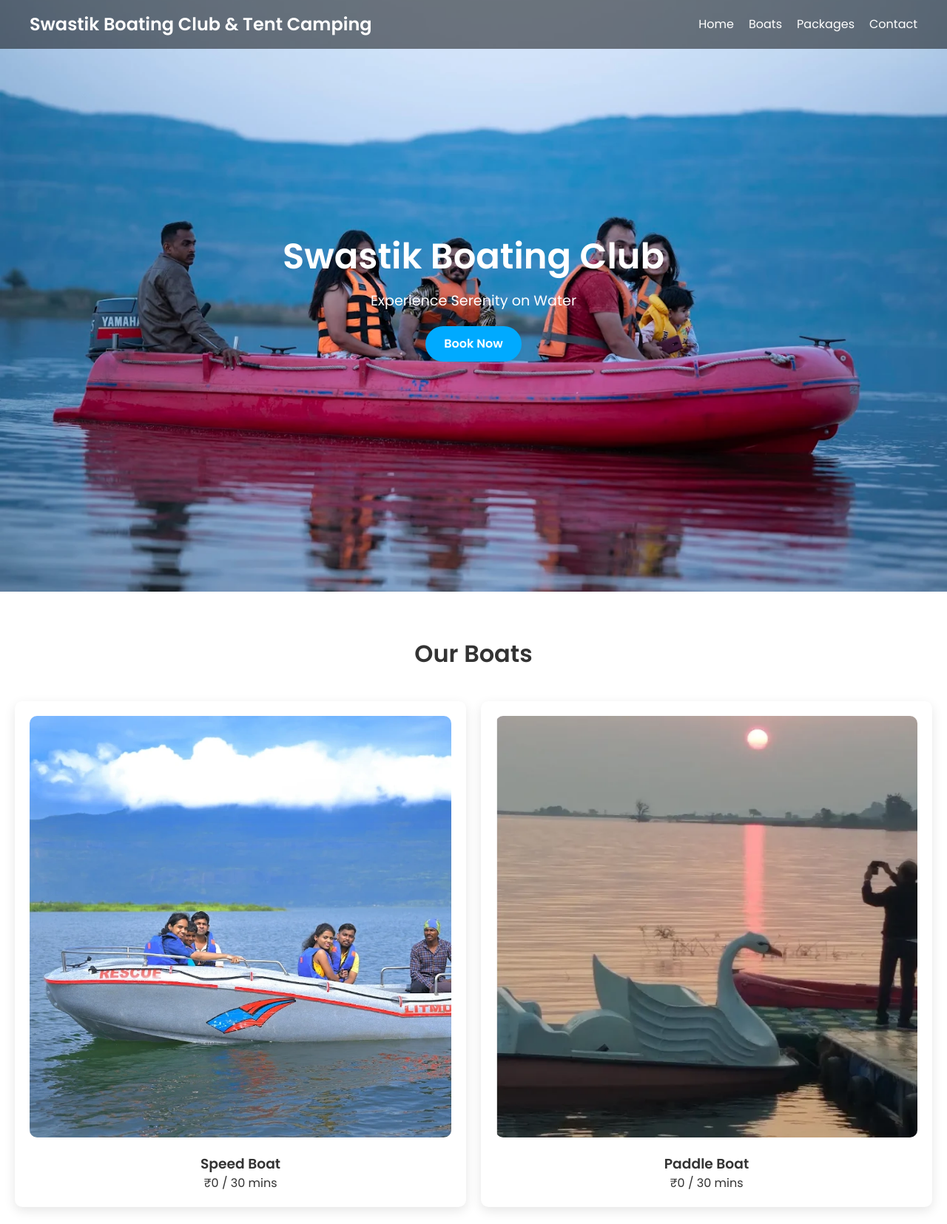
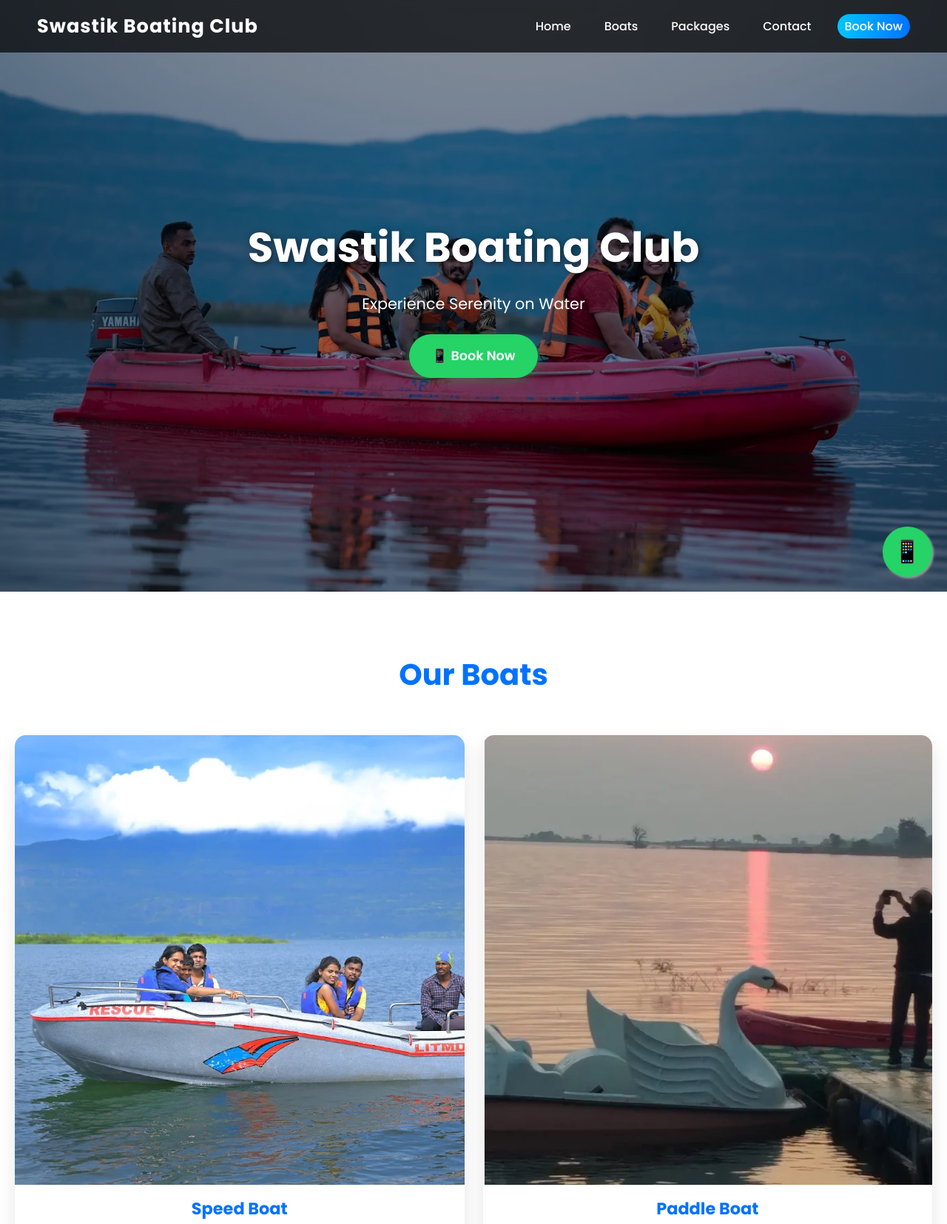
Before and after one commit to gigaforcetech-del/swastikboatingclub, a plain HTML site: page index.html in a window 1280 px wide. Shown: the top 1655 px of the page at 74% size. Drawn offline with Linux system fonts and the light colour scheme.

Commit message:
css& html combined

```diff
--- a/index.css
+++ /dev/null
@@ -1,187 +0,0 @@
-:root {
-    --primary: #0ea5e9; /* Modern Water Blue */
-    --accent: #f97316;  /* Camping Orange */
-    --dark: #0f172a;
-    --light: #f8fafc;
-}
-
-* {
-    margin: 0;
-    padding: 0;
-    box-sizing: border-box;
-}
-
-body {
-    font-family: 'Poppins', sans-serif;
-    background-color: var(--light);
-    color: var(--dark);
-    line-height: 1.6;
-}
-
-.container {
-    max-width: 1200px;
-    margin: auto;
-    padding: 0 20px;
-}
-
-/* Navigation */
-header {
-    background: rgba(255, 255, 255, 0.95);
-    padding: 15px 0;
-    position: sticky;
-    top: 0;
-    z-index: 1000;
-    backdrop-filter: blur(10px);
-}
-
-nav {
-    display: flex;
-    justify-content: space-between;
-    align-items: center;
-}
-
-.logo {
-    font-size: 1.5rem;
-    font-weight: 700;
-    letter-spacing: 1px;
-}
-
-.logo span { color: var(--primary); }
-
-.nav-links {
-    display: flex;
-    list-style: none;
-    align-items: center;
-}
-
-.nav-links li a {
-    text-decoration: none;
-    color: var(--dark);
-    margin: 0 15px;
-    font-weight: 500;
-    transition: 0.3s;
-}
-
-.nav-links li a:hover { color: var(--primary); }
-
-.nav-btn {
-    background: var(--primary);
-    color: white !important;
-    padding: 8px 20px;
-    border-radius: 50px;
-}
-
-/* Hero Section */
-.hero {
-    height: 90vh;
-    background: url('https://images.unsplash.com/photo-1501785888041-af3ef285b470?auto=format&fit=crop&q=80&w=1600') center/cover;
-}
-
-.hero-overlay {
-    height: 100%;
-    background: rgba(15, 23, 42, 0.5);
-    display: flex;
-    align-items: center;
-    justify-content: center;
-}
-
-.hero-content {
-    text-align: center;
-    color: white;
-    max-width: 800px;
-}
-
-.badge {
-    background: var(--accent);
-    padding: 5px 15px;
-    border-radius: 20px;
-    font-size: 0.8rem;
-    text-transform: uppercase;
-}
-
-.hero-content h1 {
-    font-size: 4rem;
-    margin: 20px 0;
-    line-height: 1.1;
-}
-
-/* Cards & Grid */
-.section { padding: 100px 0; }
-
-.section-header { text-align: center; margin-bottom: 50px; }
-
-.line {
-    width: 60px;
-    height: 4px;
-    background: var(--primary);
-    margin: 10px auto;
-}
-
-.grid {
-    display: grid;
-    grid-template-columns: repeat(auto-fit, minmax(300px, 1fr));
-    gap: 30px;
-}
-
-.card {
-    background: white;
-    padding: 40px;
-    border-radius: 20px;
-    box-shadow: 0 10px 30px rgba(0,0,0,0.05);
-    transition: 0.4s;
-    text-align: center;
-}
-
-.card:hover { transform: translateY(-10px); }
-
-.card-icon { font-size: 3rem; margin-bottom: 20px; }
-
-/* Buttons */
-.btn {
-    padding: 15px 35px;
-    border-radius: 50px;
-    text-decoration: none;
-    font-weight: 600;
-    display: inline-block;
-    transition: 0.3s;
-}
-
-.btn-primary { background: var(--primary); color: white; margin-right: 15px; }
-
-.btn-outline { border: 2px solid white; color: white; }
-
-.btn-primary:hover { background: #0284c7; }
-
-/* Location Section */
-.location-section { background: #f1f5f9; padding: 80px 0; }
-
-.grid-2 {
-    display: grid;
-    grid-template-columns: 1fr 1fr;
-    gap: 50px;
-    align-items: center;
-}
-
-.map-box {
-    background: #cbd5e1;
-    height: 300px;
-    border-radius: 20px;
-    display: flex;
-    align-items: center;
-    justify-content: center;
-    font-weight: bold;
-}
-
-footer {
-    background: var(--dark);
-    color: white;
-    padding: 40px 0;
-    text-align: center;
-}
-
-/* Mobile Responsive */
-@media (max-width: 768px) {
-    .hero-content h1 { font-size: 2.5rem; }
-    .nav-links { display: none; }
-    .grid-2 { grid-template-columns: 1fr; }
-}
--- a/index.html
+++ b/index.html
@@ -4,127 +4,166 @@
 <meta charset="UTF-8">
 <meta name="viewport" content="width=device-width, initial-scale=1.0">
 <title>Swastik Boating Club & Tent Camping</title>
-<link href="https://fonts.googleapis.com/css2?family=Poppins:wght@300;400;600&display=swap" rel="stylesheet">
+<link href="https://fonts.googleapis.com/css2?family=Poppins:wght@300;400;500;600;700&display=swap" rel="stylesheet">
 <style>
+/* --- GLOBAL STYLES --- */
 * { margin: 0; padding: 0; box-sizing: border-box; }
-body { font-family: 'Poppins', sans-serif; color: #333; line-height: 1.5; }
+body { font-family: 'Poppins', sans-serif; line-height: 1.6; color: #333; scroll-behavior: smooth; }
+a { text-decoration: none; }
+ul { list-style: none; }
 
+/* --- NAVBAR --- */
 nav {
   position: fixed;
-  top: 0;
+  top: 0; left: 0;
   width: 100%;
-  background: rgba(0,0,0,0.5);
-  color: white;
+  background: rgba(0,0,0,0.7);
+  color: #fff;
   display: flex;
   justify-content: space-between;
   align-items: center;
-  padding: 15px 40px;
-  z-index: 1000;
+  padding: 15px 50px;
+  z-index: 999;
+  backdrop-filter: blur(6px);
 }
-nav h2 { font-size: 1.5rem; }
-nav ul { display: flex; list-style: none; }
-nav ul li { margin-left: 20px; }
-nav ul li a { color: white; text-decoration: none; font-weight: 500; }
+nav h2 { font-weight: 700; font-size: 1.6rem; letter-spacing: 1px; }
+.nav-links { display: flex; gap: 25px; align-items: center; }
+.nav-links li a { color: #fff; font-weight: 500; transition: 0.3s; padding: 5px 10px; }
+.nav-links li a:hover { color: #00d4ff; }
+.nav-btn { background: linear-gradient(90deg,#00c6ff,#0072ff); padding: 8px 18px; border-radius: 50px; font-weight: 600; }
 
-header {
+/* --- HERO SECTION --- */
+.hero {
   height: 100vh;
-  background: url('../images/boatmain.webp') no-repeat center/cover;
+  background: linear-gradient(rgba(0,0,0,0.4), rgba(0,0,0,0.4)), url('../images/boatmain.webp') center/cover no-repeat;
   display: flex;
-  flex-direction: column;
   justify-content: center;
   align-items: center;
-  color: white;
   text-align: center;
+  color: #fff;
   padding: 0 20px;
 }
-header h1 { font-size: 3rem; margin-bottom: 10px; }
-header p { margin-bottom: 20px; font-size: 1.2rem; }
-.btn {
-  padding: 12px 25px;
-  background: #00aaff;
+.hero-content h1 { font-size: 3.5rem; font-weight: 700; margin-bottom: 15px; text-shadow: 2px 2px 8px rgba(0,0,0,0.5); }
+.hero-content p { font-size: 1.3rem; margin-bottom: 25px; }
+.booking-btn {
+  background-color: #25D366;
   color: white;
-  border-radius: 25px;
+  padding: 15px 30px;
+  font-size: 1.1rem;
   font-weight: 600;
-  display: inline-block;
-  text-decoration: none;
+  border: none;
+  border-radius: 50px;
+  cursor: pointer;
+  box-shadow: 0 4px 15px rgba(37, 211, 102, 0.3);
+  transition: all 0.3s ease;
+  display: inline-flex;
+  align-items: center;
+  gap: 10px;
+}
+.booking-btn:hover {
+  background-color: #128C7E;
+  transform: translateY(-3px);
+  box-shadow: 0 6px 20px rgba(37, 211, 102, 0.4);
+  color: white;
 }
 
-section { padding: 60px 20px; text-align: center; }
-section h2 { font-size: 2rem; margin-bottom: 40px; }
+/* --- SECTIONS --- */
+section { padding: 80px 20px; text-align: center; }
+section h2 { font-size: 2.5rem; margin-bottom: 50px; font-weight: 700; color: #0072ff; }
 
+/* --- CARDS --- */
 .cards {
   display: grid;
-  grid-template-columns: repeat(auto-fit, minmax(250px, 1fr));
-  gap: 20px;
+  grid-template-columns: repeat(auto-fit, minmax(280px, 1fr));
+  gap: 25px;
 }
 .card {
-  padding: 20px;
-  border-radius: 10px;
-  box-shadow: 0 5px 15px rgba(0,0,0,0.1);
   background: #fff;
+  border-radius: 15px;
+  overflow: hidden;
+  box-shadow: 0 10px 25px rgba(0,0,0,0.1);
+  transition: 0.3s;
 }
-.card img {
+.card:hover { transform: translateY(-5px); box-shadow: 0 15px 30px rgba(0,0,0,0.2); }
+.card img { width: 100%; display: block; }
+.card h3 { font-size: 1.4rem; margin: 15px 0 10px; color: #0072ff; }
+.card p { font-size: 1rem; color: #555; margin-bottom: 15px; }
+
+/* --- MAP --- */
+.map-box iframe {
   width: 100%;
-  height: auto;
-  border-radius: 10px;
-  margin-bottom: 15px;
+  max-width: 700px;
+  height: 350px;
+  border: 0;
+  border-radius: 15px;
+  box-shadow: 0 10px 25px rgba(0,0,0,0.2);
+  margin-top: 20px;
 }
 
-.map-box iframe {
-  width: 100%;
-  max-width: 600px;
-  height: 300px;
-  border: 0;
-  border-radius: 10px;
+/* --- FOOTER --- */
+footer {
+  background: #0b0b0b;
+  color: #fff;
+  padding: 25px 20px;
+  text-align: center;
+  font-weight: 500;
 }
 
-footer {
-  background: #222;
-  color: white;
-  padding: 20px;
+/* --- FLOATING WHATSAPP BUTTON --- */
+.whatsapp-float {
+  position: fixed;
+  bottom: 20px;
+  right: 20px;
+  background-color: #25D366;
+  color: #FFF;
+  border-radius: 50px;
   text-align: center;
+  font-size: 30px;
+  box-shadow: 2px 2px 3px #999;
+  z-index: 10000;
+  padding: 10px 15px;
 }
 
-/* Mobile Responsive */
-@media screen and (max-width: 768px) {
-  nav {
-    flex-direction: column;
-    padding: 10px 20px;
-  }
-  nav ul {
-    flex-direction: column;
-    margin-top: 10px;
-  }
-  nav ul li {
-    margin: 10px 0;
-  }
-  header h1 { font-size: 2rem; }
-  header p { font-size: 1rem; }
+/* --- MOBILE RESPONSIVE --- */
+@media (max-width: 768px) {
+  nav { flex-direction: column; padding: 15px 20px; }
+  .nav-links { flex-direction: row; flex-wrap: wrap; justify-content: center; gap: 5px; padding: 5px 0; }
+  .nav-links li a { margin: 0 5px; font-size: 0.9rem; }
+  .nav-btn { display: none; }
+
+  .hero-content h1 { font-size: 2.2rem; padding: 0 10px; }
+  .hero { height: 70vh; }
+
   .cards { grid-template-columns: 1fr; }
-  .btn { width: 80%; text-align: center; }
 }
 </style>
 </head>
 <body>
 
+<!-- NAVBAR -->
 <nav>
-  <h2>Swastik Boating Club & Tent Camping</h2>
-  <ul>
+  <h2>Swastik Boating Club</h2>
+  <ul class="nav-links">
     <li><a href="#">Home</a></li>
     <li><a href="#boats">Boats</a></li>
     <li><a href="#packages">Packages</a></li>
     <li><a href="#contact">Contact</a></li>
+    <li><a href="https://api.whatsapp.com/send?phone=918600031937&text=Hello%20I%20want%20to%20book%20a%20boat" class="nav-btn" target="_blank">Book Now</a></li>
   </ul>
 </nav>
 
-<header>
-  <h1>Swastik Boating Club</h1>
-  <p>Experience Serenity on Water</p>
-  <a href="https://api.whatsapp.com/send?phone=918600031937&text=Hello%20I%20want%20to%20book%20a%20boat"
-     target="_blank"
-     class="btn">Book Now</a>
+<!-- HERO SECTION -->
+<header class="hero">
+  <div class="hero-content">
+    <h1>Swastik Boating Club</h1>
+    <p>Experience Serenity on Water</p>
+    <a href="https://api.whatsapp.com/send?phone=918600031937&text=Hello%20I%20want%20to%20book%20a%20boat" target="_blank" class="booking-btn">
+      📱 Book Now
+    </a>
+  </div>
 </header>
 
+<!-- BOATS -->
 <section id="boats">
   <h2>Our Boats</h2>
   <div class="cards">
@@ -141,6 +180,7 @@ footer {
   </div>
 </section>
 
+<!-- PACKAGES -->
 <section id="packages">
   <h2>Packages</h2>
   <div class="cards">
@@ -155,22 +195,25 @@ footer {
   </div>
 </section>
 
+<!-- CONTACT -->
 <section id="contact">
   <h2>Contact Us</h2>
-  <p>📍 Kubi, near to Malshej Ghat, Junnar, Karanjale, Maharashtra 412409</p>
+  <p>📍 Kubi, near Malshej Ghat, Junnar, Karanjale, Maharashtra 412409</p>
   <p>📞 8600031937</p>
   <div class="map-box">
-    <iframe
-      src="https://www.google.com/maps?q=Karanjale,Junnar,Maharashtra&output=embed"
-      allowfullscreen
-      loading="lazy">
-    </iframe>
+    <iframe src="https://www.google.com/maps?q=Karanjale,Junnar,Maharashtra&output=embed" allowfullscreen loading="lazy"></iframe>
   </div>
 </section>
 
+<!-- FOOTER -->
 <footer>
   <p>© 2026 Swastik Boating Club</p>
 </footer>
 
+<!-- FLOATING WHATSAPP BUTTON -->
+<a href="https://api.whatsapp.com/send?phone=918600031937&text=Hello%20I%20want%20to%20book%20a%20boat" target="_blank" class="whatsapp-float">
+  📱
+</a>
+
 </body>
 </html>
```
